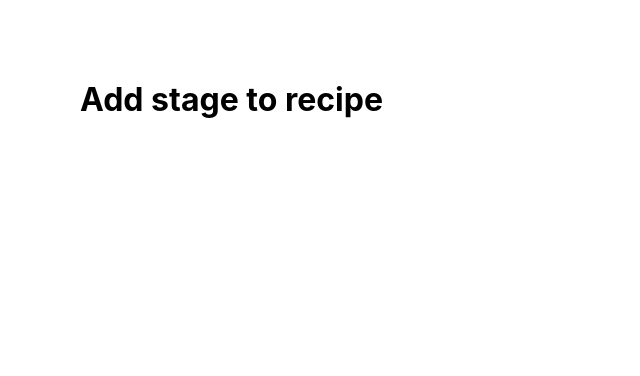
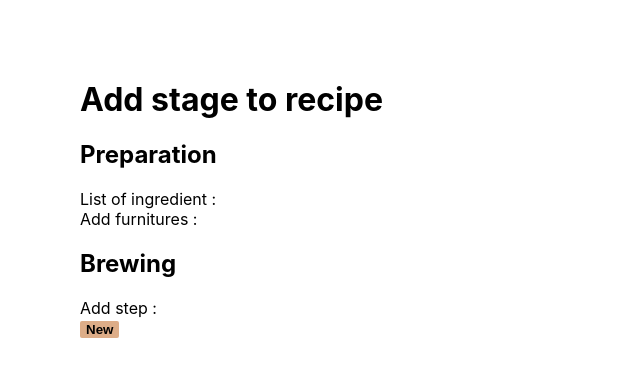
Before and after one commit to Zenika/zba-front, a React (Create React App) app: page / in a window 1280 px wide. Shown: the top 376 px of the page, without its empty margins (0-640 px from the left). Built offline with nearby package versions, Linux system fonts and the light colour scheme.

Commit message:
steps in dev2

```diff
--- a/src/index.js
+++ b/src/index.js
@@ -1,11 +1,11 @@
 import React from 'react';
 import ReactDOM from 'react-dom';
 import './css/index.css';
-import App from './js/frame/App';
-import StageParam from './js/Recipe/StageParam'
+//import App from './js/frame/App';
+import RecipeStep from './js/Recipe/RecipeStep'
 import * as serviceWorker from './serviceWorker';
 
-ReactDOM.render(<StageParam />, document.getElementById('root'));
+ReactDOM.render(<RecipeStep />, document.getElementById('root'));
 
 // If you want your app to work offline and load faster, you can change
 // unregister() to register() below. Note this comes with some pitfalls.
--- /dev/null
+++ b/src/js/Recipe/RecipeStep.js
@@ -0,0 +1,64 @@
+import React, { Component } from 'react';
+import Step from './Step'
+import "../../css/App.css"
+
+class RecipeStep extends Component {
+
+    constructor() {
+        super()
+        this.state = {
+            step: [], // to pull from the data base
+            stepNumber: 0
+        }
+    }
+
+    handleNewClick = () => {
+        const step = this.state.step
+        let stepNumber = this.state.stepNumber
+        stepNumber++
+        this.setState({step: step.concat([stepNumber]),stepNumber: stepNumber})
+    }
+
+    handleXClick = (number) => {
+        const step = this.state.step.filter((value) => value !== number)
+        this.setState({step: step,}, () => console.log(this.state.step))
+    }
+
+    createComponent = () => {
+        const number = this.state.stepNumber
+        return (
+            <div>
+                <Step number={number} x={() => this.handleXClick(number)}/>
+            </div>
+        )
+    }
+
+    createComponents(component) {
+        return component.map(this.createComponent)
+    }
+
+    render() {
+        return (
+            <div className="column2">
+                <div className="inside">
+                    <h1>Add stage to recipe</h1>
+                    <div>
+                        <h2>Preparation</h2>
+                        <div>List of ingredient :</div>
+                        <div>Add furnitures :</div>
+                    </div>
+                    <div>
+                        <h2>Brewing</h2>
+                        <div>Add step :</div>
+                        {this.createComponents(this.state.step)}
+                        <button className="button" onClick={() => this.handleNewClick()}>
+                            <strong>New</strong>
+                        </button>
+                    </div>
+                </div>
+            </div>
+        )
+    }
+}
+
+export default RecipeStep;
--- a/src/js/Recipe/StageParam.js
+++ /dev/null
@@ -1,16 +0,0 @@
-import React, { Component } from 'react';
-import "../../css/App.css"
-
-class StageParam extends Component {
-  render() {
-        return(
-            <div className="column2">
-                <div className="inside">
-                    <h1>Add stage to recipe</h1>
-                </div>
-            </div>
-        )
-    }
-}
-
-export default StageParam;
--- /dev/null
+++ b/src/js/Recipe/Step.js
@@ -0,0 +1,17 @@
+import React, { Component } from 'react';
+import "../../css/App.css"
+
+class Step extends Component {
+    constructor(props){
+        super(props)
+        this.number = props.number
+    }
+
+    render() {
+        return(<span>Hello {this.number}    <button className="button" onClick={this.props.x}>
+        <strong>X</strong>
+        </button></span>)
+    }
+}
+
+export default Step
--- a/src/js/frame/Home.js
+++ b/src/js/frame/Home.js
@@ -1,7 +1,7 @@
 import React, { Component } from 'react';
 import RecipeTable from '../Recipe/RecipeTable'
 import AddRecipe from '../Recipe/AddRecipe'
-import StageParam from '../Recipe/StageParam'
+import RecipeStep from '../Recipe/RecipeStep'
 import Grafana from '../../Grafana'
 import logo from '../../zba.svg';
 import axios from 'axios';
@@ -69,7 +69,7 @@ class Home extends Component {
   }
 
   onChange = (e) => {
-    this.setState({ [e.target.id]: e.target.value }, () =>{
+    this.setState({ [e.target.id]: e.target.value }, () => {
         if(this.state.name !==''  || this.state.ingredientType !=='' || this.state.malt !=='' || this.state.creator !=='') {
             this.setState(prevState => ({control:{showRecipeTable: false}}))
         } else {
@@ -108,7 +108,7 @@ class Home extends Component {
                 {this.state.control.showRecipeTable ?
                     (<RecipeTable setEdit={this.setEdit} update={this.state.update} setUpdate={this.setUpdate}/>)
                     :
-            (<StageParam/>)
+                    (<RecipeStep/>)
                 }
                 <Grafana/>
             </div>
```
Lines whose indentation alone changed are shown as unchanged.
